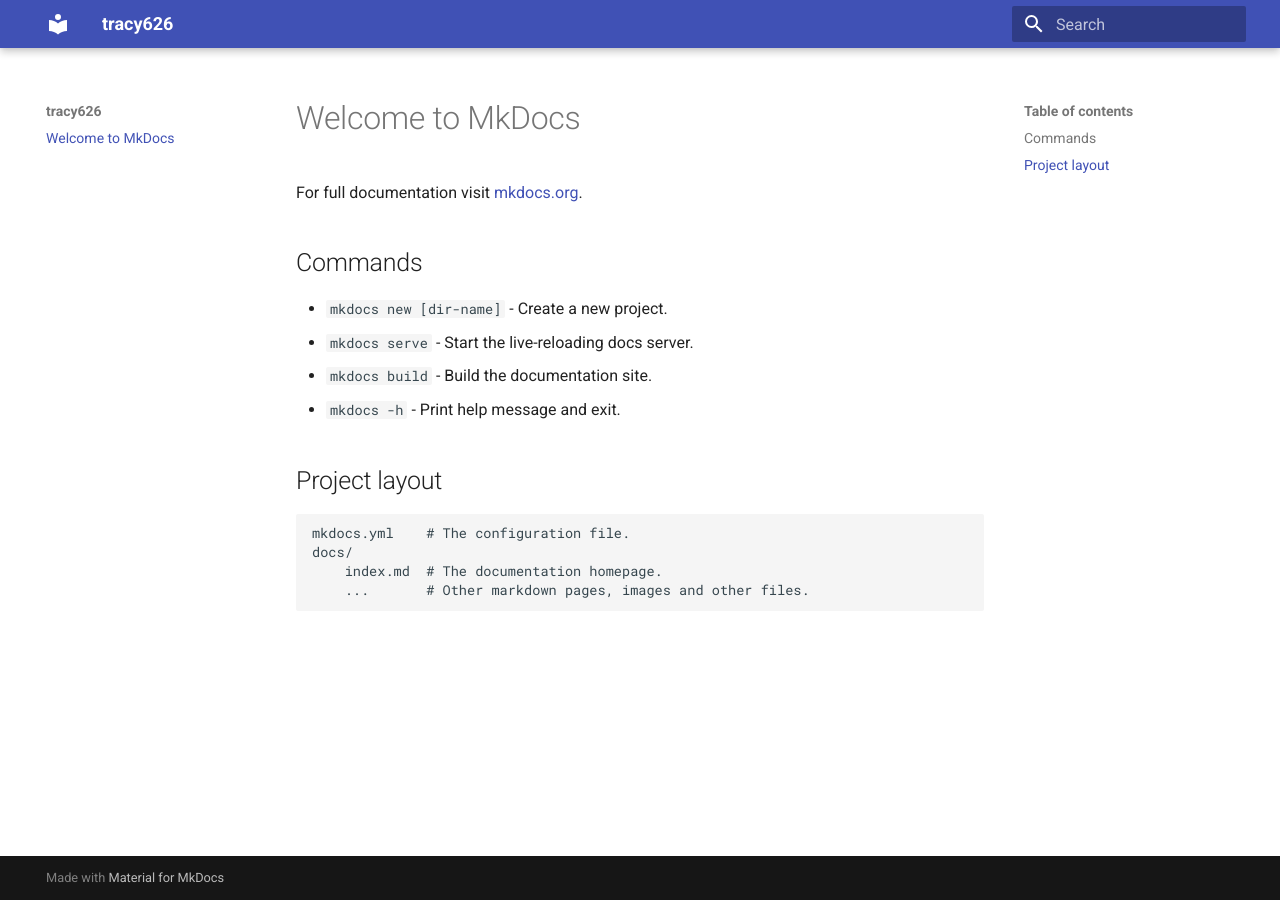
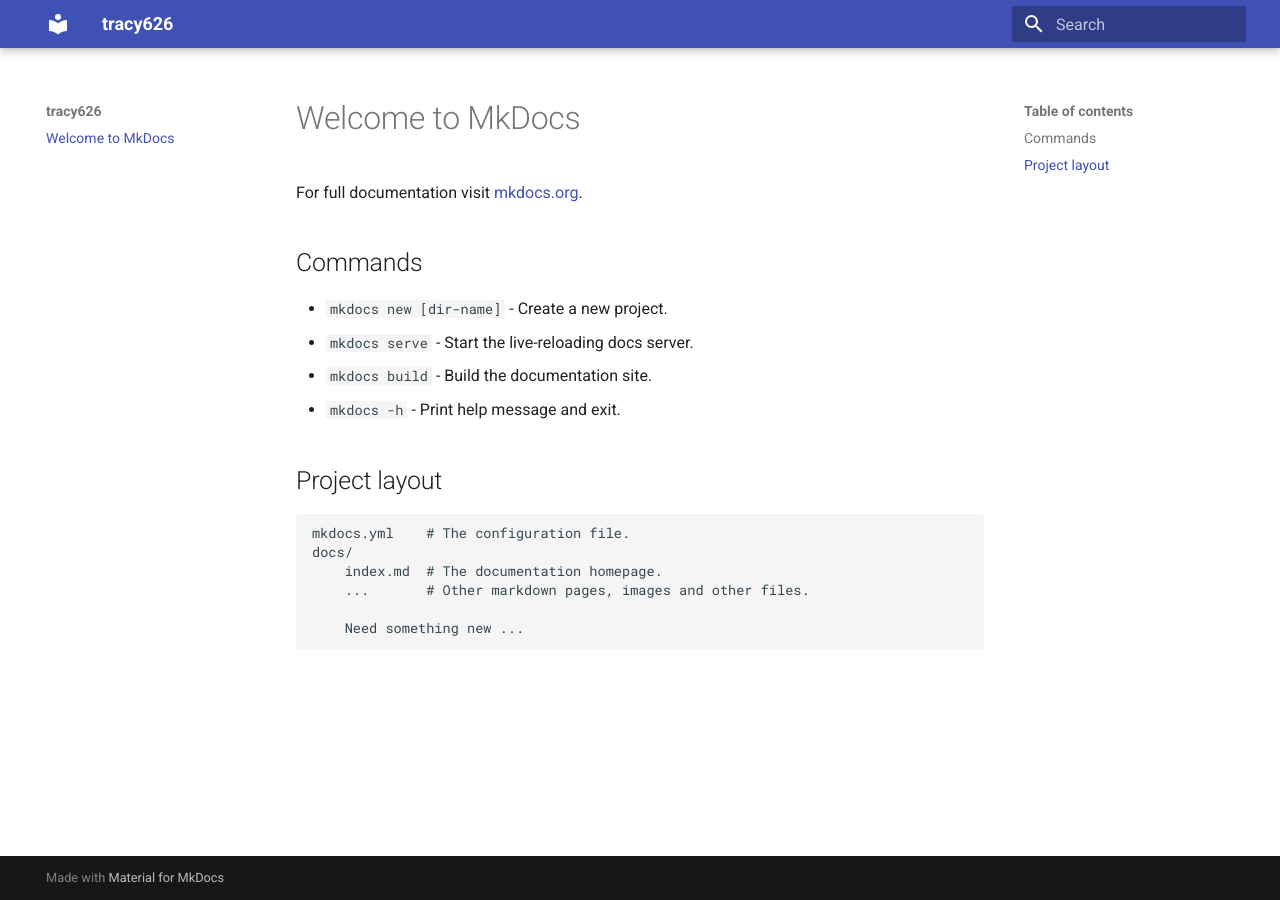
Before and after one commit to tracy626/tracy626.github.io, an MkDocs documentation site: the page built from docs/index.md, in a window 1280 px wide. Built offline with MkDocs 1.6.1 and Material for MkDocs 9.7.7, drawn with Linux system fonts in a browser that asks for light colours.

Commit message:
Update index.md

```diff
--- a/docs/index.md
+++ b/docs/index.md
@@ -15,3 +15,5 @@
     docs/
         index.md  # The documentation homepage.
         ...       # Other markdown pages, images and other files.
+
+        Need something new ...
```
